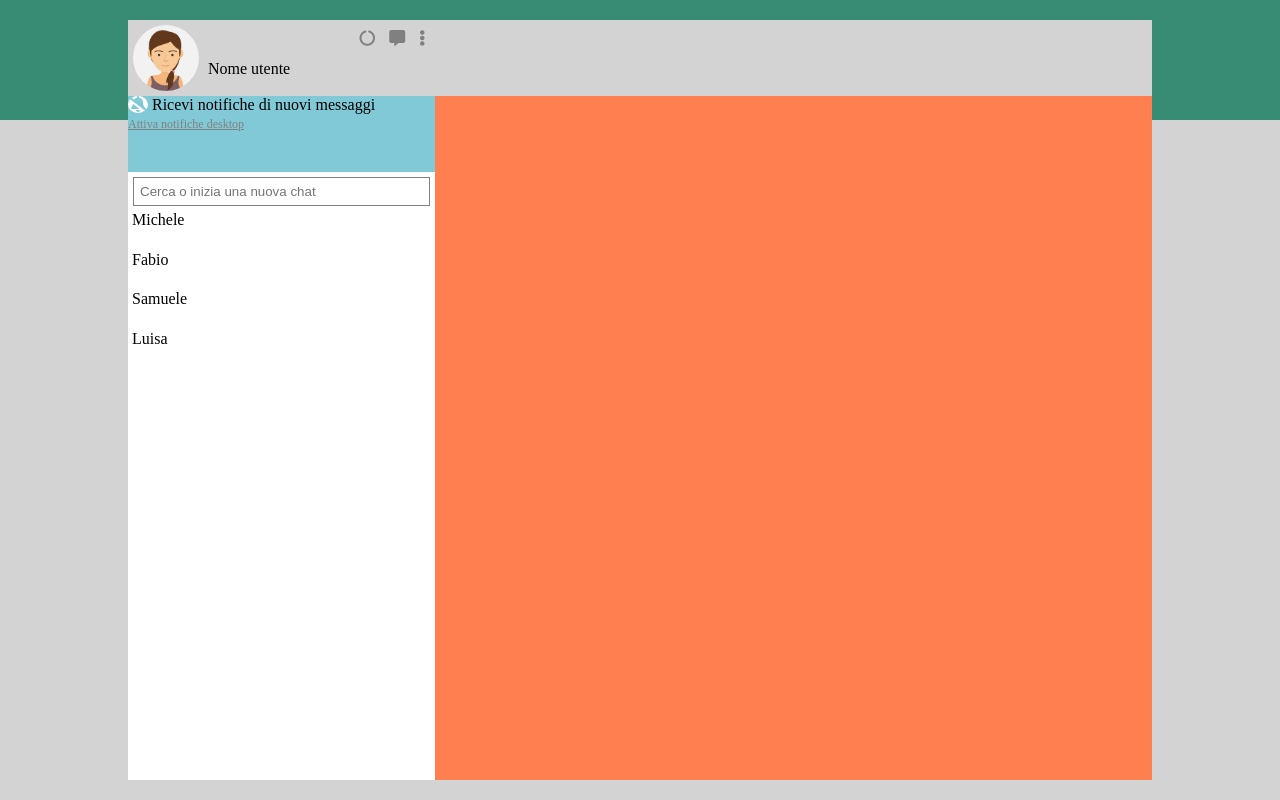
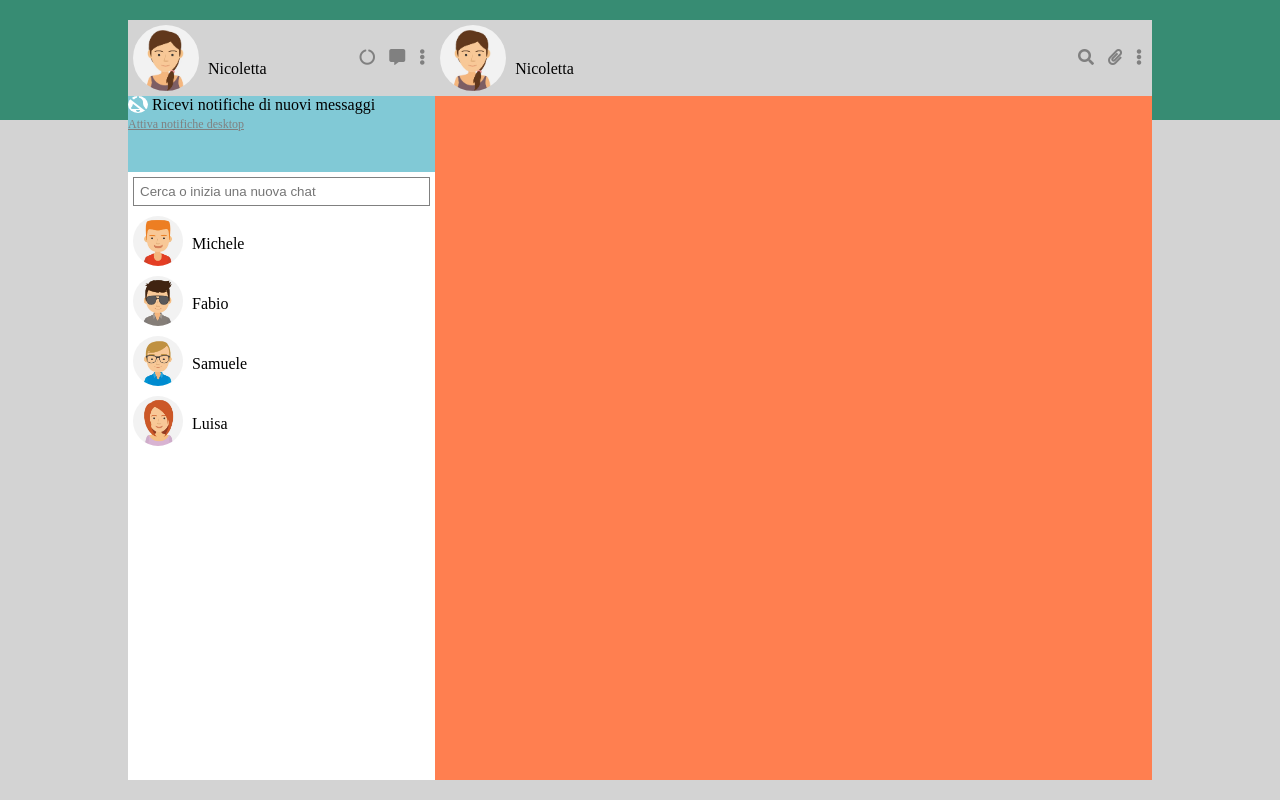
Before and after one commit to NicolettaBr/vue-boolzapp, a plain HTML site: page index.html in a window 1280 px wide. Drawn offline with nearby package versions, Linux system fonts and the light colour scheme.

Commit message:
nomi e img contatti stampati

```diff
--- a/css/style.css
+++ b/css/style.css
@@ -12,6 +12,7 @@
     background-color: lightgray;
     display: flex;
     justify-content: space-between;
+    align-items: center;
 }
 
 img{
@@ -52,7 +53,6 @@ img{
 }
 
 .chat-box{
-
     background-color: coral;
     width: 70%;
 }
@@ -91,7 +91,6 @@ img{
     color:#81c9d6 ;
     border-radius: 50%;
     height: 100%;
-    vertical-align: ;
 }
 
 .notify-box a{
@@ -114,3 +113,14 @@ img{
 .user-list{
     list-style-type: none;
 }
+
+.user-list li{
+    height: 60px;
+}
+
+.user-list img{
+
+    border-radius: 50%;
+    padding: 5px;
+
+}
--- a/index.html
+++ b/index.html
@@ -32,7 +32,7 @@
                     <!--user-->
                     <div class="user">
                         <img src="img/avatar_io.jpg" alt="io">
-                        <span class="inline">Nome utente</span>
+                        <span class="inline">Nicoletta</span>
                     </div>
 
                     <!--icons-->
@@ -52,6 +52,7 @@
 
 
                 </div>
+                <!--fine title-box-->
 
                 <!--notify-box-->
                 <div class="notify-box">
@@ -76,7 +77,7 @@
                 <div class="box-list">
                     <ul class="user-list">
                         <li v-for="(contact, index) in contacts ">
-                            <img src="" alt="">
+                            <img :src=contact.userImg alt="">
                             <span class="inline">{{contact.name}} </span>
                         </li>
                     </ul>
@@ -89,9 +90,35 @@
             <!--chat-box-->
             <div class="chat-box ">
 
+                <!--title-box-->
                 <div class="title-box">
 
+                    <!--user-->
+                    <div class="user">
+
+                        <img src="img/avatar_io.jpg" alt="io">
+                        <span class="inline">Nicoletta</span>
+
+                    </div>
+
+                    <!--icons-->
+                    <div class="icons">
+                        <span >
+                            <i class="fas fa-search"></i>
+                        </span>
+
+                        <span>
+                            <i class="fas fa-paperclip"></i>
+                        </span>
+
+                        <span >
+                            <i class="fas fa-ellipsis-v"></i>
+                        </span>
+                    </div>
+
+
                 </div>
+                <!--fine title-box-->
 
             </div>
             <!--fine chat-box-->
--- a/js/script.js
+++ b/js/script.js
@@ -10,6 +10,8 @@ var app = new Vue (
                     name: 'Michele',
                     avatar: '_1',
                     visible: true,
+                    userImg: 'img/avatar_1.jpg',
+
                     messages: [
                         {
                             date: '10/01/2020 15:30:55',
@@ -32,6 +34,8 @@ var app = new Vue (
                     name: 'Fabio',
                     avatar: '_2',
                     visible: true,
+                    userImg: 'img/avatar_2.jpg',
+
                     messages: [
                         {
                             date: '20/03/2020 16:30:00',
@@ -54,6 +58,8 @@ var app = new Vue (
                     name: 'Samuele',
                     avatar: '_3',
                     visible: true,
+                    userImg: 'img/avatar_3.jpg',
+
                     messages: [
                         {
                             date: '28/03/2020 10:10:40',
@@ -76,6 +82,8 @@ var app = new Vue (
                     name: 'Luisa',
                     avatar: '_4',
                     visible: true,
+                    userImg: 'img/avatar_6.jpg',
+
                     messages: [
                         {
                             date: '10/01/2020 15:30:55',
```
Lines whose indentation alone changed are shown as unchanged.
